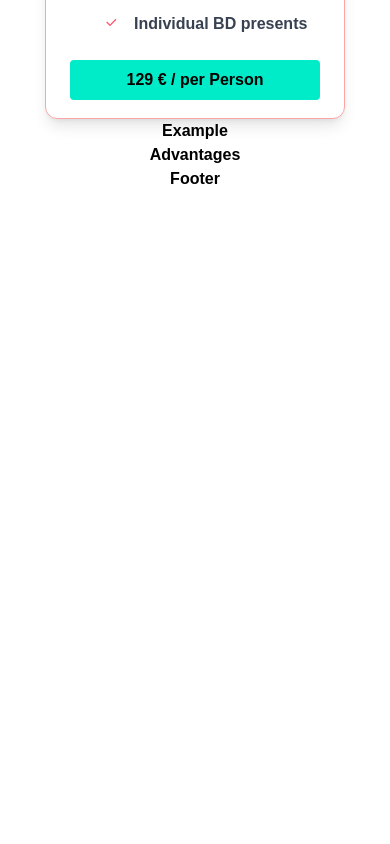
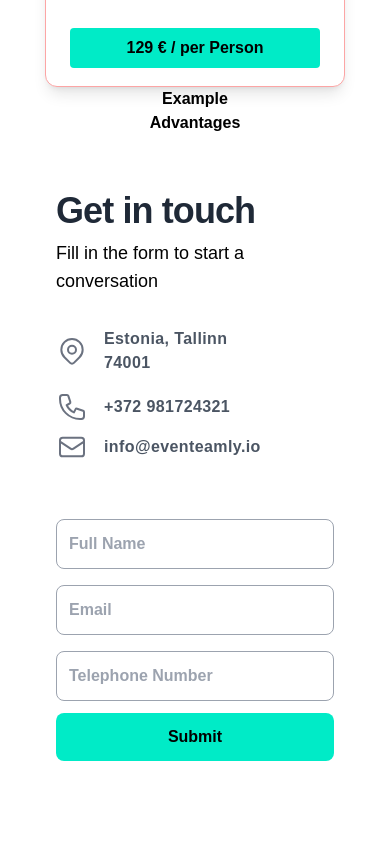
Before and after one commit to Aero385/yayo, a Next.js app: page / in a window 390 px wide. Shown: the part 5380-6224 px from the top of the page. Before the commit the page ends 5571 px from the top, so only its background shows below. Built offline with nearby package versions, Linux system fonts and the light colour scheme.

Commit message:
form and card flex-wrapper

```diff
--- a/components/Cards.js
+++ b/components/Cards.js
@@ -38,7 +38,7 @@ export default function Cards() {
   ];
 
   return (
-    <div className="w-full flex flex-col md:flex-row gap-10 justify-center items-center px-5 pt-7 text-center">
+    <div className="w-full flex flex-wrap md:flex-row gap-8 justify-center items-center px-5 pt-7 text-center">
     {cards.map((card, index) => (
         <motion.div
         key={index}
--- /dev/null
+++ b/components/Form.jsx
@@ -0,0 +1,75 @@
+import React, { useRef, useState } from "react";
+import { motion } from "framer-motion";
+
+const Contact = () => (
+	<div class="relative flex items-top justify-center min-h-screen bg-white white:bg-white sm:items-center sm:pt-0 ">
+			<div class="max-w-6xl mx-auto sm:px-6 lg:px-8">
+				<div class="mt-8 overflow-hidden">
+					<div class="grid grid-cols-1 md:grid-cols-2">
+						<div class="p-6 mr-2 bg-white white:bg-white sm:rounded-lg">
+							<h1 class="text-4xl sm:text-5xl text-gray-800 dark:text-black font-extrabold tracking-tight">
+								Get in touch
+							</h1>
+							<p class="text-normal text-lg sm:text-2xl font-medium text-black dark:text-gray-400 mt-2">
+								Fill in the form to start a conversation
+							</p>
+
+							<div class="flex items-center mt-8 text-gray-600 dark:text-gray-400">
+								<svg fill="none" stroke="currentColor" stroke-linecap="round" stroke-linejoin="round" stroke-width="1.5" viewBox="0 0 24 24" class="w-8 h-8 text-gray-500">
+									<path stroke-linecap="round" stroke-linejoin="round" stroke-width="1.5" d="M17.657 16.657L13.414 20.9a1.998 1.998 0 01-2.827 0l-4.244-4.243a8 8 0 1111.314 0z"/>
+									<path stroke-linecap="round" stroke-linejoin="round" stroke-width="1.5" d="M15 11a3 3 0 11-6 0 3 3 0 016 0z"/>
+								</svg>
+								<div class="ml-4 text-md tracking-wide font-semibold w-40">
+									Estonia, Tallinn
+									74001
+								</div>
+							</div>
+
+							<div class="flex items-center mt-4 text-gray-600 dark:text-gray-400">
+								<svg fill="none" stroke="currentColor" stroke-linecap="round" stroke-linejoin="round" stroke-width="1.5" viewBox="0 0 24 24" class="w-8 h-8 text-gray-500">
+									<path stroke-linecap="round" stroke-linejoin="round" stroke-width="1.5" d="M3 5a2 2 0 012-2h3.28a1 1 0 01.948.684l1.498 4.493a1 1 0 01-.502 1.21l-2.257 1.13a11.042 11.042 0 005.516 5.516l1.13-2.257a1 1 0 011.21-.502l4.493 1.498a1 1 0 01.684.949V19a2 2 0 01-2 2h-1C9.716 21 3 14.284 3 6V5z"/>
+								</svg>
+								<div class="ml-4 text-md tracking-wide font-semibold w-40">
+									+372 981724321
+								</div>
+							</div>
+
+							<div class="flex items-center mt-2 text-gray-600 dark:text-gray-400">
+								<svg fill="none" stroke="currentColor" stroke-linecap="round" stroke-linejoin="round" stroke-width="1.5" viewBox="0 0 24 24" class="w-8 h-8 text-gray-500">
+									<path stroke-linecap="round" stroke-linejoin="round" stroke-width="1.5" d="M3 8l7.89 5.26a2 2 0 002.22 0L21 8M5 19h14a2 2 0 002-2V7a2 2 0 00-2-2H5a2 2 0 00-2 2v10a2 2 0 002 2z"/>
+								</svg>
+								<div class="ml-4 text-md tracking-wide font-semibold w-40">
+									info@eventeamly.io
+								</div>
+							</div>
+						</div>
+
+						<form class="p-6 flex flex-col justify-center">
+							<div class="flex flex-col">
+								<label for="name" class="hidden">Full Name</label>
+								<input type="name" name="name" id="name" placeholder="Full Name" class="w-100 mt-2 py-3 px-3 rounded-lg bg-white dark:bg-gray-100 border border-gray-400 dark:border-gray-700 text-gray-800 font-semibold focus:border-indigo-500 focus:outline-none"/>
+							</div>
+
+							<div class="flex flex-col mt-2">
+								<label for="email" class="hidden">Email</label>
+								<input type="email" name="email" id="email" placeholder="Email" class="w-100 mt-2 py-3 px-3 rounded-lg bg-white dark:bg-gray-100 border border-gray-400 dark:border-gray-700 text-gray-800 font-semibold focus:border-indigo-500 focus:outline-none"/>
+							</div>
+
+							<div class="flex flex-col mt-2">
+								<label for="tel" class="hidden">Number</label>
+								<input type="tel" name="tel" id="tel" placeholder="Telephone Number" class="w-100 mt-2 py-3 px-3 rounded-lg bg-white dark:bg-gray-100 border border-gray-400 dark:border-gray-700 text-gray-800 font-semibold focus:border-indigo-500 focus:outline-none"/>
+							</div>
+
+							<button type="submit" class="md:w-32 bg-primary hover:text-primary py-3 px-6 rounded-lg mt-3 hover:bg-emerald-700 transition ease-in-out duration-300">
+								Submit
+							</button>
+						</form>
+					</div>
+				</div>
+			</div>
+		</div>
+)
+
+
+
+export default Contact;
--- a/pages/index.js
+++ b/pages/index.js
@@ -4,6 +4,8 @@ import Example from "@/container/Example";
 import Footer from "@/container/Footer";
 import Header from "@/container/Header";
 import Prices from "@/container/Prices";
+import Form from "@/components/Form";
+
 
 export default function Home() {
   return (
@@ -14,6 +16,7 @@ export default function Home() {
       <Prices />
       <Example />
       <Advantages />
+      <Form />
       <Footer />
     </div>
     </>
```
Also changed, not shown: 1 other file (tests, documents, lock files or other folders).
